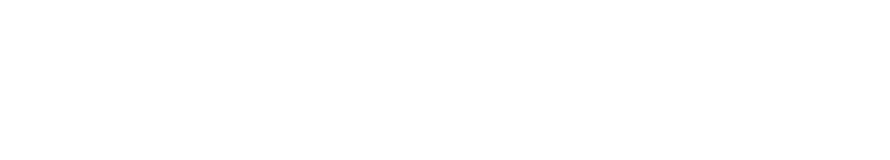
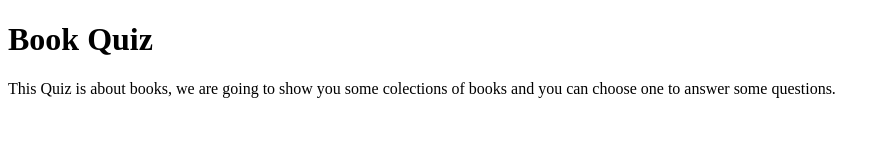
Before and after one commit to ArchiNure/book-quiz1, a plain HTML site: page index.html in a window 1280 px wide. Shown: the whole page, without its empty margins (0-890 px from the left). Drawn offline with Linux system fonts and the light colour scheme.

Commit message:
feat: :sparkles: add introduction

```diff
--- a/index.html
+++ b/index.html
@@ -1,14 +1,16 @@
 <!DOCTYPE html>
 <html lang="en">
+  <head>
+    <meta charset="UTF-8" />
+    <meta name="viewport" content="width=device-width, initial-scale=1.0" />
+    <title>Document</title>
+  </head>
 
-<head>
-    <meta charset="UTF-8">
-    <meta name="viewport" content="width=device-width, initial-scale=1.0">
-    <title>Document</title>
-</head>
-
-<body>
-
-</body>
-
+  <body>
+    <h1>Book Quiz</h1>
+    <p>
+      This Quiz is about books, we are going to show you some colections of
+      books and you can choose one to answer some questions.
+    </p>
+  </body>
 </html>
```
